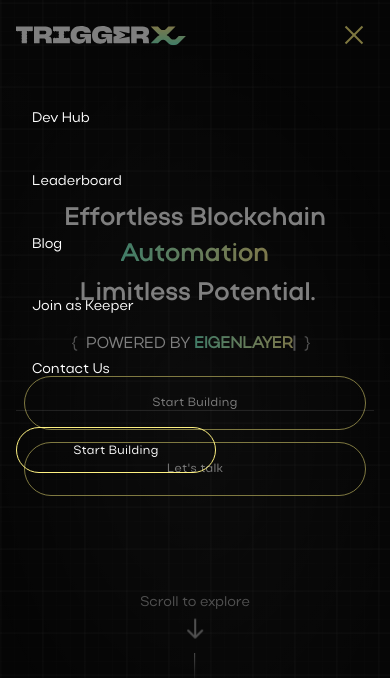
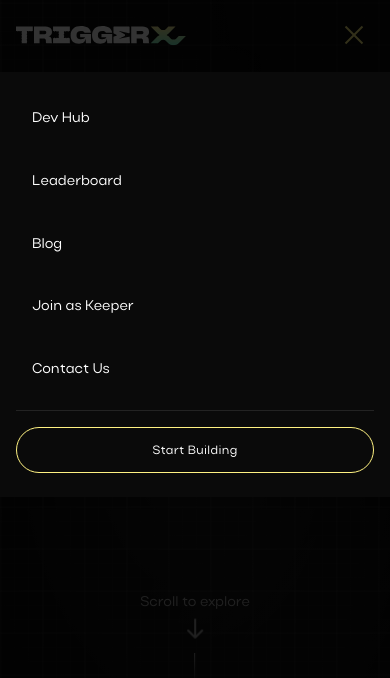
Before and after one commit to Lajja123/triggerx-homepage, a Next.js app: page / in a window 390 px wide. Both pictures are taken after a click on the button "Open menu". Shown: the top 678 px of the page. Built offline with nearby package versions, Linux system fonts and the light colour scheme.

Commit message:
Add: responsive design of loading animation

```diff
--- a/src/components/Header.tsx
+++ b/src/components/Header.tsx
@@ -296,7 +296,7 @@
       {/* Mobile Navigation Menu */}
       <div
         ref={mobileNavRef}
-        className="lg:hidden fixed left-0 right-0 bg-[#141414]border-b border-white/10 z-[90]"
+        className="lg:hidden fixed left-0 right-0 bg-[#141414]border-b bg-[#0a0a0a] border-white/10 z-[90]"
         style={{
           display: "none",
           top: `${headerRef.current?.offsetHeight || 80}px`,
@@ -337,7 +337,7 @@
       {/* Mobile Menu Overlay */}
       {isMobileMenuOpen && (
         <div
-          className="lg:hidden fixed inset-0 bg-black/50 z-30"
+          className="lg:hidden fixed inset-0 bg-black/80 z-30"
           onClick={() => setIsMobileMenuOpen(false)}
         />
       )}
--- a/src/components/LoadingAnimation.tsx
+++ b/src/components/LoadingAnimation.tsx
@@ -203,14 +203,17 @@
       />
 
       {/* Letters container */}
-      <div className="flex gap-4 items-end h-[230px] letters-container relative">
+      <div
+        className="flex items-end letters-container relative gap-2 md:gap-3 lg:gap-4 xl:gap-6"
+        style={{ height: "clamp(140px, 22vw, 230px)" }}
+      >
         {letters.map((letter, index) => (
           <div
             key={index}
             ref={(el) => {
               lettersRef.current[index] = el;
             }}
-            className="w-max h-[230px] relative opacity-0 scale-0 letter-item"
+            className="w-max h-full relative opacity-0 scale-0 letter-item"
             style={{
               width: "auto",
               height: "100%",
@@ -227,7 +230,7 @@
                   .toUpperCase()}`}
                 width={230}
                 height={230}
-                className="h-full w-auto transition-opacity duration-300"
+                className="h-15 sm:h-full object-contain w-auto transition-opacity duration-300"
               />
             </div>
           </div>
--- a/src/components/Section1.tsx
+++ b/src/components/Section1.tsx
@@ -239,14 +239,10 @@
           {/* Main text layer */}
           <h1
             ref={sec1Ref}
-            className="text-2xl xs:text-3xl sm:text-4xl md:text-5xl lg:text-6xl xl:text-7xl 2xl:text-7xl font-bold text-white leading-[1.15] sm:leading-tight tracking-tight relative z-10"
+            className="text-lg xs:text-3xl sm:text-4xl md:text-5xl lg:text-6xl xl:text-7xl 2xl:text-7xl font-bold text-white leading-[1.15] sm:leading-tight tracking-tight relative z-10"
           >
             <span className="block tracking-wide mb-2 sm:mb-3">
-              {"Effortless Blockchain".split("").map((char, index) => (
-                <span key={index} className="text-char inline-block">
-                  {char === " " ? "\u00A0" : char}
-                </span>
-              ))}
+              Effortless Blockchain
             </span>
             <span className="block tracking-wide mt-1 sm:mt-0">
               <span className="bg-gradient-to-r from-[#82FBD0] to-[#fbf197] bg-clip-text text-transparent">
@@ -254,11 +250,7 @@
               </span>
             </span>
             <span className="block tracking-wide mt-3 sm:mt-4">
-              {".Limitless Potential.".split("").map((char, index) => (
-                <span key={index} className="text-char inline-block">
-                  {char === " " ? "\u00A0" : char}
-                </span>
-              ))}
+              .Limitless Potential.
             </span>
           </h1>
         </div>
@@ -269,21 +261,20 @@
           className="text-center mb-5 sm:mb-8 group cursor-pointer"
         >
           <div className="inline-flex items-center space-x-2 relative">
-            <span className="text-[#A2A2A2] text-base sm:text-xl  ">{"{"}</span>
+            <span className="text-[#A2A2A2] text-sm sm:text-xl  ">{"{"}</span>
             <div className="flex flex-col items-center space-y-1">
-              <span className="text-base sm:text-xl  text-white ">
-                POWERED BY{" "}
+              <span className="text-sm sm:text-xl  text-white ">
+                POWERED BY
                 <span className="typewriter-text font-bold inline-block bg-gradient-to-r from-[#82FBD0] to-[#fbf197] bg-clip-text text-transparent">
                   {typewriterText}
                   <span className="animate-pulse text-white">|</span>
                 </span>
               </span>
             </div>
-            <span className="text-[#A2A2A2] text-base sm:text-xl   transition-colors duration-300">
+            <span className="text-[#A2A2A2] text-sm sm:text-xl   transition-colors duration-300">
               {"}"}
             </span>
             {/* Glow effect on hover */}
-            <div className="absolute inset-0 bg-gradient-to-r from-[#8ab4ff]/20 to-[#fbf197]/20 blur-xl rounded-full scale-150 opacity-0 group-hover:opacity-100 transition-opacity duration-300"></div>
           </div>
         </div>
 
@@ -298,12 +289,7 @@
             onMouseMove={(e) => handleButtonMouseMove(e, button1Ref)}
             onMouseLeave={() => handleButtonMouseLeave(button1Ref)}
           >
-            <AnimatedButton
-              href="#"
-              variant="outline"
-              size="md"
-              className="w-full sm:w-auto text-sm sm:text-base px-5 sm:px-8 py-3 sm:py-4 relative z-10 hover:scale-105 transition-transform duration-300"
-            >
+            <AnimatedButton href="#" variant="outline" size="md">
               <Button color="white">Start Building</Button>
             </AnimatedButton>
           </div>
@@ -314,12 +300,7 @@
             onMouseMove={(e) => handleButtonMouseMove(e, button2Ref)}
             onMouseLeave={() => handleButtonMouseLeave(button2Ref)}
           >
-            <AnimatedButton
-              href="#"
-              variant="outline"
-              size="md"
-              className="w-full sm:w-auto text-sm sm:text-base px-5 sm:px-8 py-3 sm:py-4 relative z-10 hover:scale-105 transition-transform duration-300"
-            >
+            <AnimatedButton href="#" variant="outline" size="md">
               <Button color="white"> Let&apos;s talk</Button>
             </AnimatedButton>
           </div>
--- a/src/components/ui/AnimatedButton.tsx
+++ b/src/components/ui/AnimatedButton.tsx
@@ -226,7 +226,7 @@
   };
 
   const baseStyles =
-    "inline-flex items-center justify-center gap-1 rounded-full border border-[#fff282] bg-transparent text-white transition-all duration-300 ease-out";
+    "w-full sm:w-auto inline-flex items-center justify-center gap-1 rounded-full border border-[#fff282] bg-transparent text-white transition-all duration-300 ease-out";
   const combinedStyles = `bg-transparent ${baseStyles} ${getVariantStyles()} ${getSizeStyles()} ${className}`;
 
   if (href) {
```
